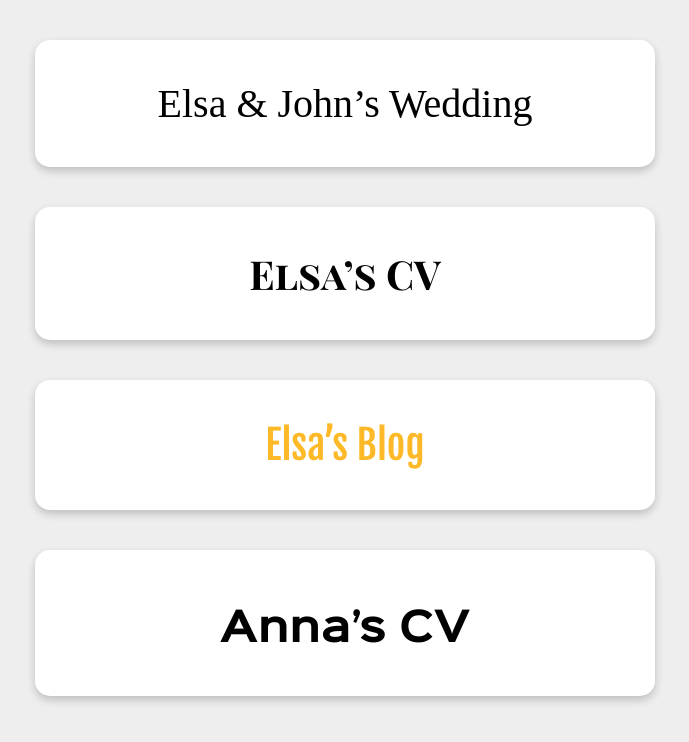
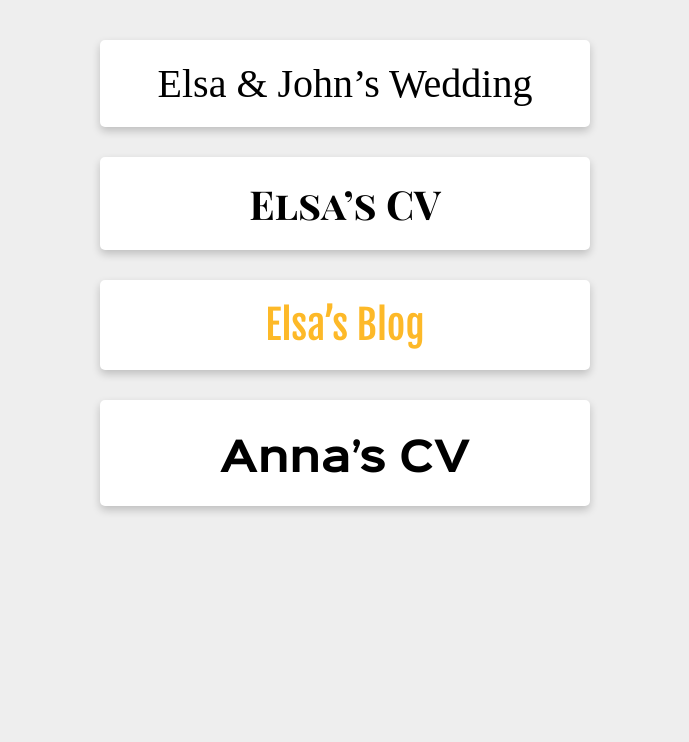
Before and after one commit to gonsie/gonsie.github.io, a Jekyll site: the page index.html, which Jekyll copies as it is, in a window 1280 px wide. Shown: the top 742 px of the page, without its empty margins (295-984 px from the left). Built offline with Jekyll 4.4.1, drawn with Linux system fonts in a browser that asks for light colours; some web fonts are replaced.

Commit message:
re-style of the buttons on the top page

```diff
--- a/index.html
+++ b/index.html
@@ -11,15 +11,15 @@
     <link href="https://fonts.googleapis.com/css?family=Fjalla+One" rel="stylesheet" type="text/css">
     <link rel="stylesheet" href="fontfacekits/Sinkin-Sans-fontfacekit/stylesheet-ls.css" type="text/css" charset="utf-8">
     <style type="text/css">
-      body { width: 700px; margin: 40px auto 60px; background: #eee;}
+      body { width: 550px; max-width: 100%; margin: 40px auto 60px; background: #eee;}
       .card {
       box-shadow: 0 4px 8px 0 rgba(0,0,0,0.2);
       transition: 0.3s;
-      border-radius: 15px;
-      padding: 1em;
+      border-radius: 5px;
+      padding: .5em;
       font-size: 40px;
       text-align: center;
-      margin: 1em;
+      margin: .75em;
       background: #fff;
       }
       .card:hover { box-shadow: 0 8px 16px 0 rgba(0,0,0,0.2); }
```
